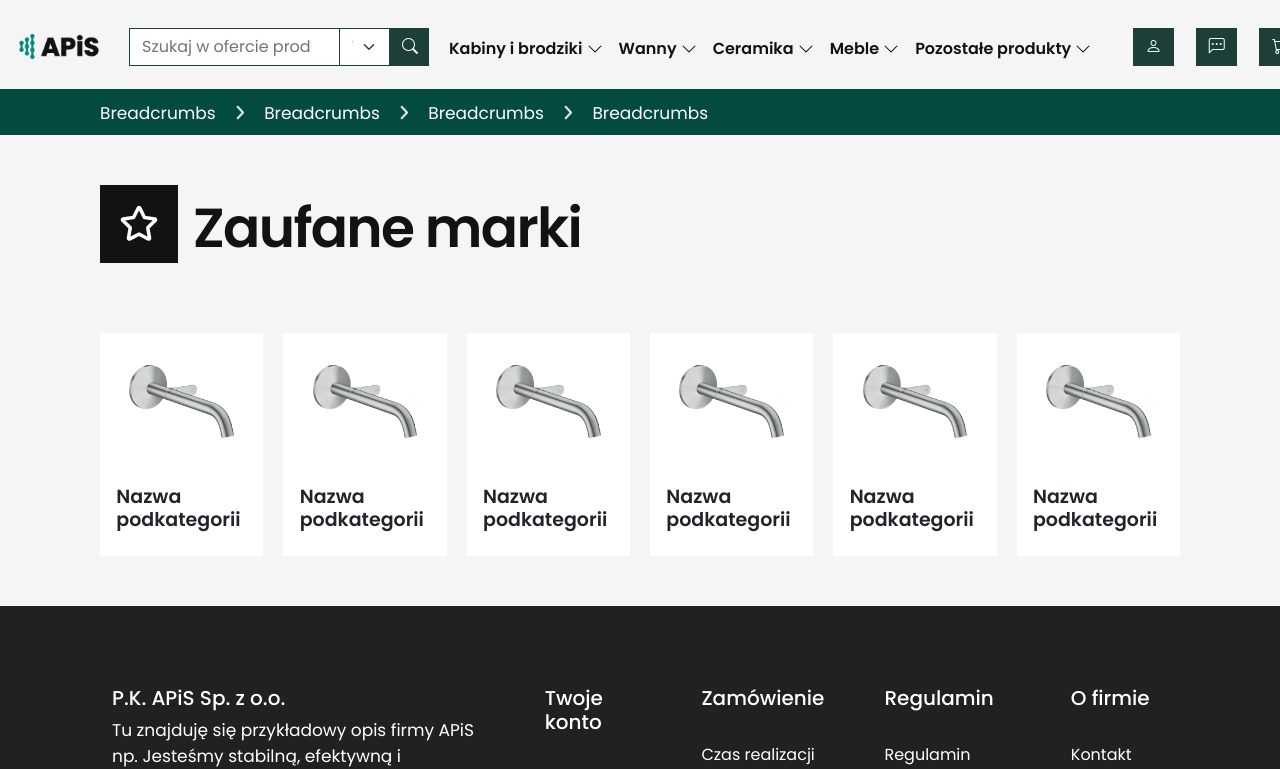
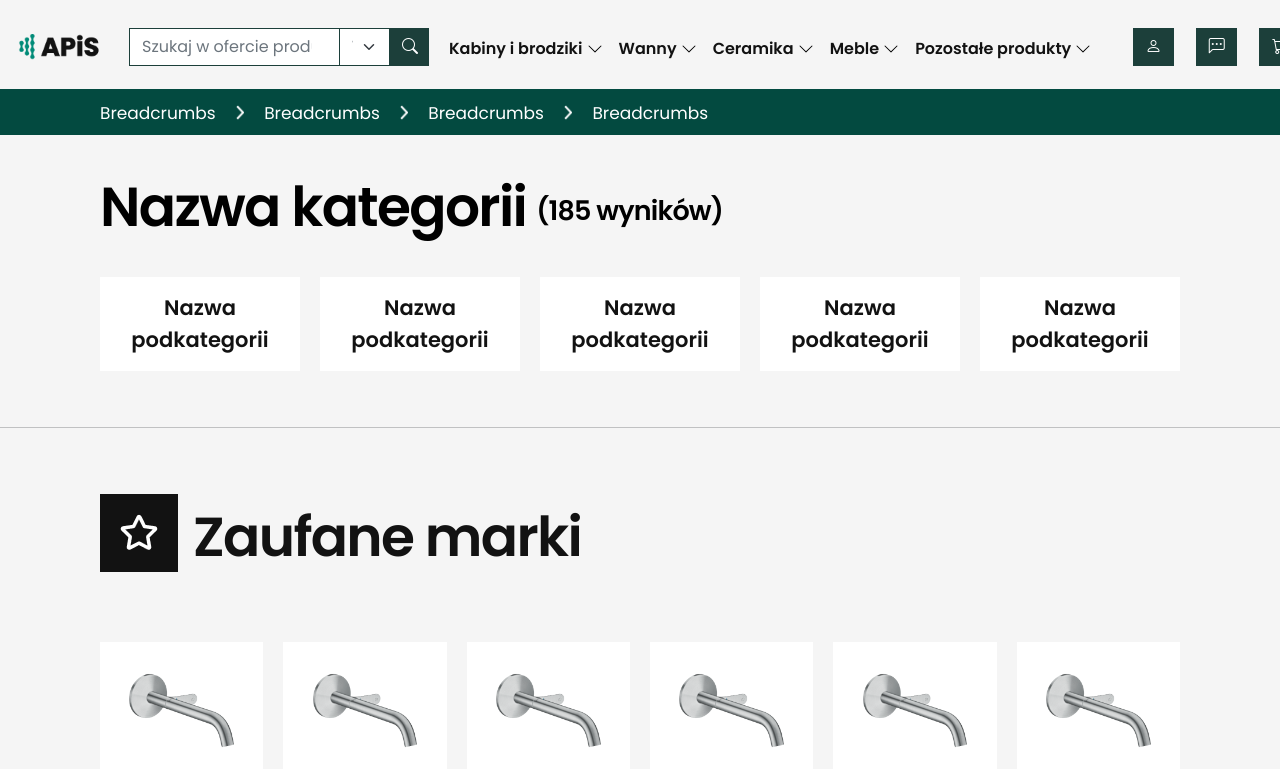
Before and after one commit to marcinkorbec/shop-frontend, a React (Create React App) app: page /1 in a window 1280 px wide. Shown: the top 769 px of the page. Built offline with nearby package versions, Linux system fonts and the light colour scheme.

Commit message:
Update Homepage

```diff
--- /dev/null
+++ b/src/Components/CategoryName/CategoryName.css
@@ -0,0 +1,62 @@
+.category-wrapper {
+  display: flex;
+  flex-direction: column;
+  padding-top: 40px;
+  padding-bottom: 40px;
+  padding-left: 100px;
+  padding-right: 100px;
+}
+
+.cathegory-name {
+  display: flex;
+  padding-bottom: 30px;
+}
+
+.cathegory-name h1 {
+  font-weight: 600;
+  font-size: 55px;
+  line-height: 64px;
+  display: flex;
+  align-items: center;
+  letter-spacing: -0.03em;
+  color: #000000;
+}
+
+.cathegory-name p {
+  position: relative;
+  top: 20px;
+  left: 10px;
+  font-weight: 600;
+  font-size: 27px;
+  line-height: 32px;
+  display: flex;
+  align-items: flex-end;
+  letter-spacing: -0.03em;
+  color: #000000;
+}
+
+.subcathegory-name {
+  text-align: center;
+  width: 266px;
+  height: 94px;
+  background: #FFFFFF;
+}
+
+.subcathegory-name p {
+  display: inline-block;
+  font-style: normal;
+  position: relative;
+  top: 50%;
+  left: 50%;
+  width: 100%;
+  transform: translate(-50%, -50%);
+  font-weight: 600;
+  font-size: 21px;
+  line-height: 32px;
+  color: #121212;
+}
+
+.subcathegory-wrapper {
+  display: flex;
+  gap: 20px;
+}
--- /dev/null
+++ b/src/Components/CategoryName/CategoryName.jsx
@@ -0,0 +1,36 @@
+import React from 'react';
+import './CategoryName.css';
+
+export const CategoryName = () => {
+  return (
+    <div className='category-wrapper'>
+      <div className='cathegory-name'>
+        <div>
+          <h1>Nazwa kategorii</h1>
+        </div>
+        <div>
+          <p>(185 wyników)</p>
+        </div>
+      </div>
+      <div>
+        <div className='subcathegory-wrapper'>
+          <div className='subcathegory-name'>
+            <p>Nazwa podkategorii</p>
+          </div>
+          <div className='subcathegory-name'>
+            <p>Nazwa podkategorii</p>
+          </div>
+          <div className='subcathegory-name'>
+            <p>Nazwa podkategorii</p>
+          </div>
+          <div className='subcathegory-name'>
+            <p>Nazwa podkategorii</p>
+          </div>
+          <div className='subcathegory-name'>
+            <p>Nazwa podkategorii</p>
+          </div>
+        </div>
+      </div>
+    </div>
+  );
+};
--- a/src/Views/HomepageCategory/HomepageCategory.jsx
+++ b/src/Views/HomepageCategory/HomepageCategory.jsx
@@ -3,12 +3,15 @@
 import { Footer } from '../../Components/Footer/Footer';
 import { TrustedBranches } from '../../Components/TrustedBranches/TrustedBranches';
 import { GreenStripe } from '../../Components/GreenStripe/GreenStripe';
+import { CategoryName } from '../../Components/CategoryName/CategoryName';
 
 export const HomepageCategory = () => {
   return (
     <>
       <Header />
       <GreenStripe />
+      <CategoryName />
+      <hr />
       <TrustedBranches />
       <Footer />
     </>
```
Also changed, not shown: src/Components/GreenStripe/GreenStripe.css (line endings or trailing spaces).
